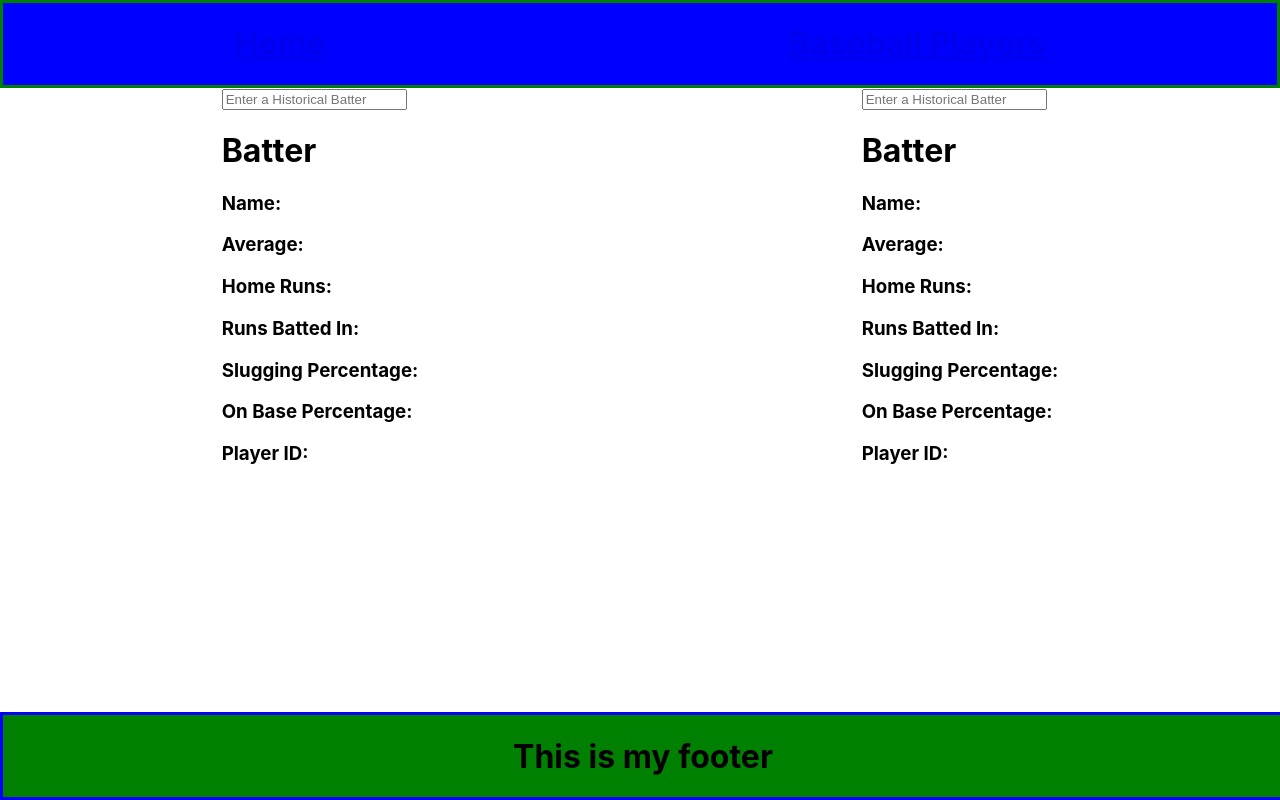
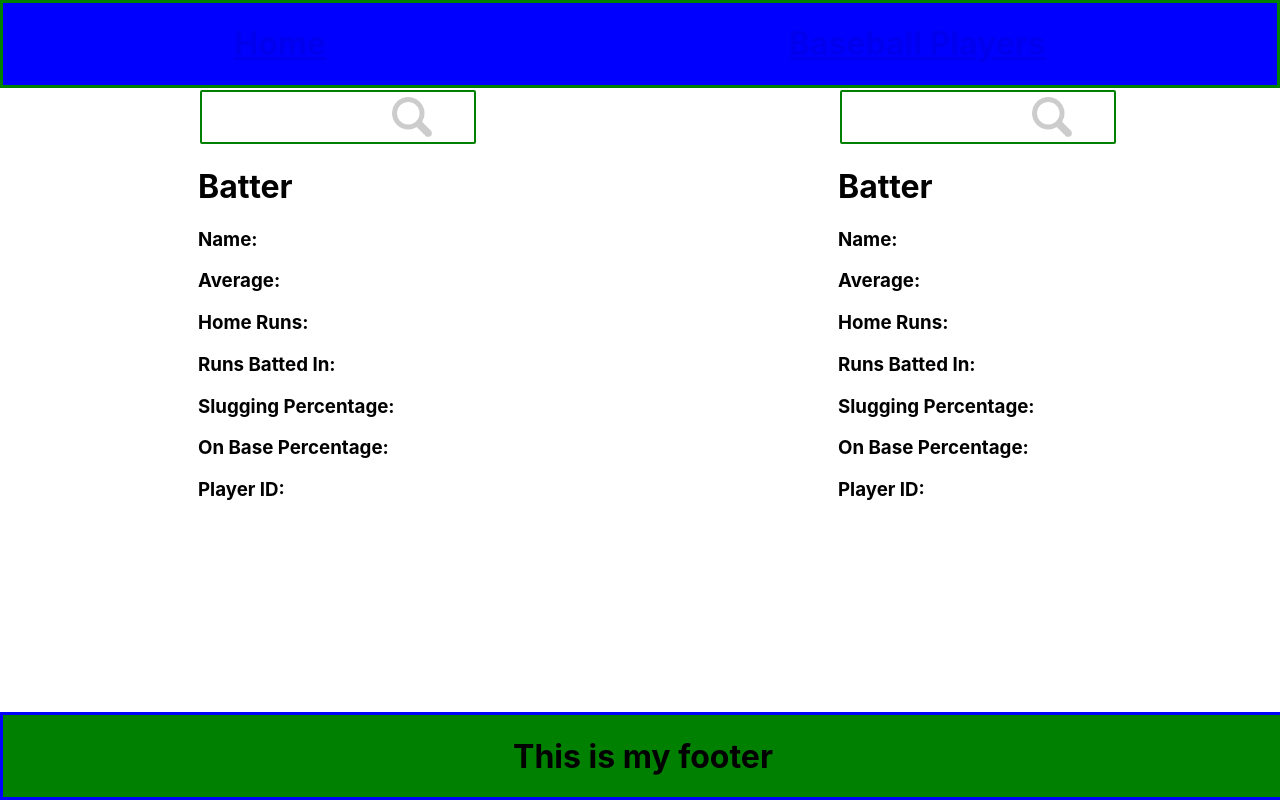
Before and after one commit to iar001/mlb-project, a React (Create React App) app: page /historicalhitters in a window 1280 px wide. Built offline with nearby package versions, Linux system fonts and the light colour scheme.

Commit message:
cleaned up code

```diff
--- a/src/App.css
+++ b/src/App.css
@@ -86,7 +86,6 @@ text-align: center;
 
 .search {
   width: 15rem;
-  margin: 10rem auto 2rem auto;
   text-align: right;
   position: relative;
   border: 2px solid transparent;
--- a/src/App.js
+++ b/src/App.js
@@ -15,28 +15,24 @@ class App extends Component {
   constructor(props) {
     super(props);
     this.state = {
-      ID: "",
       name: "",
       playerStatsName: "",
       playerStatsNameIDInfo: "",
       name2: "",
       playerStatsName2: "",
       playerStatsNameIDInfo2: "",
+      pName: "",
       pitcherName: "",
       pitcherStatsNameIDInfo: "",
       pitcherName2: "",
       pitcherStatsNameIDInfo2: "",
       historicalName: "",
-      historicalNamePlayerID: "",
       historicalNamePlayerIDInfo: "",
       historicalName2: "",
-      historicalNamePlayerID2: "",
       historicalNamePlayerIDInfo2: "",
       historicalPitcher: "",
-      historicalPitcherID: "",
       historicalPitcherIDInfo: "",
       historicalPitcher2: "",
-      historicalPitcherID2: "",
       historicalPitcherIDInfo2: "",
     }
   }
@@ -46,109 +42,84 @@ class App extends Component {
     this.setState({
       name: e.target.value
     })
-    // console.log(this.state.name)
   }
   handleSubmit1 = async (playerName) => {
     const playerStatsName = await playerNameVariable(playerName)
-    const playerStatsNameID = playerStatsName.player_id
-    const playerStatsNameIDInfo = await playerIDVariable(playerStatsNameID)
+    const playerStatsNameIDInfo = await playerIDVariable(playerStatsName.player_id)
     this.setState({
       playerStatsName,
       playerStatsNameIDInfo
     })
-    // console.log(this.state.playerStatsNameIDInfo)
   }
 
   handleChange2 = (e) => {
     this.setState({
       name2: e.target.value
     })
-    // console.log(this.state.ID)
   }
-  handleSubmit2 = async (e) => {
-    e.preventDefault();
-    const playerStatsName2 = await playerNameVariable(this.state.name2)
-    const playerStatsNameID2 = playerStatsName2.player_id
-    const playerStatsNameIDInfo2 = await playerIDVariable(playerStatsNameID2)
+  handleSubmit2 = async (playerName) => {
+    const playerStatsName2 = await playerNameVariable(playerName)
+    const playerStatsNameIDInfo2 = await playerIDVariable(playerStatsName2.player_id)
     this.setState({
       playerStatsName2,
       playerStatsNameIDInfo2
     })
-    // console.log(this.state.playerStatsNameIDInfo)
   }
 
   handleChangePitcher = (e) => {
     this.setState({
-      pitcherName: e.target.value
+      pName: e.target.value
     })
-    // console.log(this.state.pitcherName)
   }
-  handleSubmitPitcher = async (e) => {
-    e.preventDefault();
-    const pitcherName = await pitcherNameVariable(this.state.pitcherName)
-    const pitcherStatsNameID = pitcherName.player_id
-    const pitcherStatsNameIDInfo = await pitcherIDVariable(pitcherStatsNameID)
+  handleSubmitPitcher = async (playerName) => {
+    const pitcherName = await pitcherNameVariable(playerName)
+    const pitcherStatsNameIDInfo = await pitcherIDVariable(pitcherName.player_id)
     this.setState({
       pitcherName,
       pitcherStatsNameIDInfo
     })
-    // console.log(pitcherName)
-    // console.log(this.state.pitcherStatsNameIDInfo)
   }
 
   handleChangePitcher2 = (e) => {
     this.setState({
       pitcherName2: e.target.value
     })
-    // console.log(this.state.pitcherName)
   }
-  handleSubmitPitcher2 = async (e) => {
-    e.preventDefault();
-    const pitcherName2 = await pitcherNameVariable(this.state.pitcherName2)
-    const pitcherStatsNameID2 = pitcherName2.player_id
-    const pitcherStatsNameIDInfo2 = await pitcherIDVariable(pitcherStatsNameID2)
+  handleSubmitPitcher2 = async (playerName) => {
+    const pitcherName2 = await pitcherNameVariable(playerName)
+    const pitcherStatsNameIDInfo2 = await pitcherIDVariable(pitcherName2.player_id)
     this.setState({
       pitcherName2,
       pitcherStatsNameIDInfo2
     })
-    // console.log(pitcherName)
-    // console.log(this.state.pitcherStatsNameIDInfo)
   }
 
   handleChangeHistory = (e) => {
     this.setState({
       historicalName: e.target.value
     })
-    // console.log(this.state.historicalName)
   }
-  handleSubmitHistory = async (e) => {
-    e.preventDefault();
-    const historicalName = await historicalPlayerName(this.state.historicalName)
-    const historicalNamePlayerID = historicalName.player_id
-    const historicalNamePlayerIDInfo = await historicalPlayerID(historicalNamePlayerID)
+  handleSubmitHistory = async (playerName) => {
+    const historicalName = await historicalPlayerName(playerName)
+    const historicalNamePlayerIDInfo = await historicalPlayerID(historicalName.player_id)
     this.setState({
       historicalName,
       historicalNamePlayerIDInfo
     })
-    // console.log(historicalNamePlayerIDInfo)
   }
 
   handleChangeHistory2 = (e) => {
     this.setState({
       historicalName2: e.target.value
     })
-    // console.log(this.state.historicalName2)
   }
-  handleSubmitHistory2 = async (e) => {
-    e.preventDefault();
-    const historicalName2 = await historicalPlayerName(this.state.historicalName2)
-    const historicalNamePlayerID2 = historicalName2.player_id
-    const historicalNamePlayerIDInfo2 = await historicalPlayerID(historicalNamePlayerID2)
+  handleSubmitHistory2 = async (playerName) => {
+    const historicalName2 = await historicalPlayerName(playerName)
+    const historicalNamePlayerIDInfo2 = await historicalPlayerID(historicalName2.player_id)
     this.setState({
       historicalName2,
       historicalNamePlayerIDInfo2
     })
-    // console.log(historicalNamePlayerIDInfo2)
   }
 
   handleChangePitcherHistory = (e) => {
@@ -156,11 +127,9 @@ class App extends Component {
       historicalPitcher: e.target.value
     })
   }
-  handleSubmitPitcherHistory = async (e) => {
-    e.preventDefault();
-    const historicalPitcher = await historicalPitcherName(this.state.historicalPitcher)
-    const historicalPitcherID1 = historicalPitcher.player_id
-    const historicalPitcherIDInfo = await historicalPitcherID(historicalPitcherID1)
+  handleSubmitPitcherHistory = async (playerName) => {
+    const historicalPitcher = await historicalPitcherName(playerName)
+    const historicalPitcherIDInfo = await historicalPitcherID(historicalPitcher.player_id)
     this.setState({
       historicalPitcher,
       historicalPitcherIDInfo
@@ -172,11 +141,9 @@ class App extends Component {
       historicalPitcher2: e.target.value
     })
   }
-  handleSubmitPitcherHistory2 = async (e) => {
-    e.preventDefault();
-    const historicalPitcher2 = await historicalPitcherName(this.state.historicalPitcher2)
-    const historicalPitcherID2 = historicalPitcher2.player_id
-    const historicalPitcherIDInfo2 = await historicalPitcherID(historicalPitcherID2)
+  handleSubmitPitcherHistory2 = async (playerName) => {
+    const historicalPitcher2 = await historicalPitcherName(playerName)
+    const historicalPitcherIDInfo2 = await historicalPitcherID(historicalPitcher2.player_id)
     this.setState({
       historicalPitcher2,
       historicalPitcherIDInfo2
--- a/src/components/Dropdown.jsx
+++ b/src/components/Dropdown.jsx
@@ -99,7 +99,7 @@ export class Dropdown extends Component {
     return (
       <form onSubmit={(e) => {
         e.preventDefault();
-        this.props.handleSubmit(this.state.userInput)
+        this.props.handleSubmit1(this.state.userInput)
       }} id="batter-form-name">
         <div className="search">
           <input
--- a/src/components/HistoricalPitchers.jsx
+++ b/src/components/HistoricalPitchers.jsx
@@ -1,13 +1,27 @@
 import React from 'react';
-import { Link } from 'react-router-dom';
+import Dropdown from '../components/Dropdown';
+
 
 export default function HistoricalPitchers(props) {
   return (
     <div className="historical-pitchers">
 
       <div>
-        <form id="pitcher-form-name" onSubmit={props.handleSubmitPitcherHistory}>
-          <input id="input" type="text" onChange={props.handleChangePitcherHistory} placeholder="Enter a Historical Pitcher" />
+        <Dropdown
+          type="text"
+          handleSubmit1={props.handleSubmitPitcherHistory}
+          options={[
+            "Cy Young",
+            "Sandy Koufax",
+            "Steve Carlton",
+            "Roger Clemens",
+            "Mariano Rivera",
+            "Trevor Hoffman",
+            "Ron Guidry"
+          ]}
+          onChange1={props.handleChangePitcherHistory}
+          placeholder="Enter a Historical Batter"
+        />
           <h1>Pitcher</h1>
           <h3>Name: {props.historicalPitcher.name_display_first_last}</h3>
           <h3>Wins: {props.historicalPitcherIDInfo.w}</h3>
@@ -16,12 +30,24 @@ export default function HistoricalPitchers(props) {
           <h3>K per 9: {props.historicalPitcherIDInfo.k9}</h3>
           <h3>Saves: {props.historicalPitcherIDInfo.sv}</h3>
           <h3>Player ID: {props.historicalPitcherIDInfo.player_id}</h3>
-        </form>
       </div>
 
       <div>
-        <form id="pitcher-form-name" onSubmit={props.handleSubmitPitcherHistory2}>
-          <input id="input" type="text" onChange={props.handleChangePitcherHistory2} placeholder="Enter a Historical Pitcher" />
+        <Dropdown
+          type="text"
+          handleSubmit1={props.handleSubmitPitcherHistory2}
+          options={[
+            "Cy Young",
+            "Sandy Koufax",
+            "Steve Carlton",
+            "Roger Clemens",
+            "Mariano Rivera",
+            "Trevor Hoffman",
+            "Ron Guidry"
+          ]}
+          onChange1={props.handleChangePitcherHistory2}
+          placeholder="Enter a Historical Batter"
+        />
           <h1>Pitcher</h1>
           <h3>Name: {props.historicalPitcher2.name_display_first_last}</h3>
           <h3>Wins: {props.historicalPitcherIDInfo2.w}</h3>
@@ -30,7 +56,6 @@ export default function HistoricalPitchers(props) {
           <h3>K per 9: {props.historicalPitcherIDInfo2.k9}</h3>
           <h3>Saves: {props.historicalPitcherIDInfo2.sv}</h3>
           <h3>Player ID: {props.historicalPitcherIDInfo2.player_id}</h3>
-        </form>
       </div>
     </div>
 
--- a/src/components/HistoricalPlayers.jsx
+++ b/src/components/HistoricalPlayers.jsx
@@ -1,5 +1,6 @@
 import React from 'react';
-import { Link } from 'react-router-dom';
+// import { Link } from 'react-router-dom';
+import Dropdown from '../components/Dropdown';
 
 
 export default function HistoricalPlayers(props) {
@@ -7,8 +8,22 @@ export default function HistoricalPlayers(props) {
     <div className="historical-batters">
 
       <div className="historical-batter-name">
-        <form id="batter-form-name" onSubmit={props.handleSubmitHistory}>
-          <input id="input" type="text" onChange={props.handleChangeHistory} placeholder="Enter a Historical Batter"/>
+        {/* <form id="batter-form-name" onSubmit={props.handleSubmitHistory}> */}
+        <Dropdown
+          type="text"
+          handleSubmit1={props.handleSubmitHistory}
+          options={[
+            "Babe Ruth",
+            "Lou Gehrig",
+            "Mickey Mantle",
+            "Mike Schmidt",
+            "Albert Belle",
+            "Frank Thomas",
+            "Ty Cobb"
+          ]}
+          onChange1={props.handleChangeHistory}
+          placeholder="Enter a Historical Batter"
+        />
           <h1>Batter</h1>
           <h3>Name: {props.historicalName.name_display_first_last}</h3>
           <h3>Average: {props.historicalNamePlayerIDInfo.avg}</h3>
@@ -17,12 +32,26 @@ export default function HistoricalPlayers(props) {
           <h3>Slugging Percentage: {props.historicalNamePlayerIDInfo.slg}</h3>
           <h3>On Base Percentage: {props.historicalNamePlayerIDInfo.obp}</h3>
           <h3>Player ID: {props.historicalNamePlayerIDInfo.player_id}</h3>
-        </form>
+        {/* </form> */}
       </div>
 
       <div className="historical-batter-name">
-        <form id="batter-form-name" onSubmit={props.handleSubmitHistory2}>
-          <input id="input" type="text" onChange={props.handleChangeHistory2} placeholder="Enter a Historical Batter"/>
+        {/* <form id="batter-form-name" onSubmit={props.handleSubmitHistory2}> */}
+        <Dropdown
+          type="text"
+          handleSubmit1={props.handleSubmitHistory2}
+          options={[
+            "Babe Ruth",
+            "Lou Gehrig",
+            "Mickey Mantle",
+            "Mike Schmidt",
+            "Albert Belle",
+            "Frank Thomas",
+            "Ty Cobb"
+          ]}
+          onChange1={props.handleChangeHistory2}
+          placeholder="Enter a Historical Batter"
+        />
           <h1>Batter</h1>
           <h3>Name: {props.historicalName2.name_display_first_last}</h3>
           <h3>Average: {props.historicalNamePlayerIDInfo2.avg}</h3>
@@ -31,7 +60,7 @@ export default function HistoricalPlayers(props) {
           <h3>Slugging Percentage: {props.historicalNamePlayerIDInfo2.slg}</h3>
           <h3>On Base Percentage: {props.historicalNamePlayerIDInfo2.obp}</h3>
           <h3>Player ID: {props.historicalNamePlayerIDInfo2.player_id}</h3>
-        </form>
+        {/* </form> */}
       </div>
     </div>
   )
--- a/src/components/Pitchers.jsx
+++ b/src/components/Pitchers.jsx
@@ -1,13 +1,29 @@
 import React from 'react';
-import { Link } from 'react-router-dom';
+// import { Link } from 'react-router-dom';
+import Dropdown from '../components/Dropdown';
+
 
 
 export default function Pitchers(props) {
   return (
     <div className="pitchers">
       <div>
-        <form id="pitcher-form-name" onSubmit={props.handleSubmitPitcher}>
-          <input id="input" type="text" onChange={props.handleChangePitcher} placeholder="Enter a Current Pitcher" />
+        {/* <form id="pitcher-form-name" onSubmit={props.handleSubmitPitcher}> */}
+        <Dropdown
+          type="text"
+          handleSubmit1={props.handleSubmitPitcher}
+          options={[
+            "Justin Verlander",
+            "Sonny Gray",
+            "Jacob deGrom",
+            "Zach Wheeler",
+            "Max Scherzer",
+            "Clayton Kershaw",
+            "Dakota Hudson"
+          ]}
+          onChange1={props.handleChangePitcher}
+          placeholder="Enter a Current Pitcher"
+        />
           <h1>Pitcher</h1>
           <h3>Name: {props.pitcherName.name_display_first_last}</h3>
           <h3>Wins: {props.pitcherStatsNameIDInfo.w}</h3>
@@ -16,12 +32,26 @@ export default function Pitchers(props) {
           <h3>K per 9: {props.pitcherStatsNameIDInfo.k9}</h3>
           <h3>Saves: {props.pitcherStatsNameIDInfo.sv}</h3>
           <h3>Player ID: {props.pitcherStatsNameIDInfo.player_id}</h3>
-        </form>
+        {/* </form> */}
       </div>
 
       <div>
-        <form id="pitcher-form-name2" onSubmit={props.handleSubmitPitcher2}>
-          <input id="input" type="text" onChange={props.handleChangePitcher2} placeholder="Enter Another Pitcher" />
+        {/* <form id="pitcher-form-name2" onSubmit={props.handleSubmitPitcher2}> */}
+        <Dropdown
+          type="text"
+          handleSubmit1={props.handleSubmitPitcher2}
+          options={[
+            "Justin Verlander",
+            "Sonny Gray",
+            "Jacob deGrom",
+            "Zach Wheeler",
+            "Max Scherzer",
+            "Clayton Kershaw",
+            "Dakota Hudson"
+          ]}
+          onChange1={props.handleChangePitcher2}
+          placeholder="Enter a Current Pitcher"
+        />
           <h1>Pitcher</h1>
           <h3>Name: {props.pitcherName2.name_display_first_last}</h3>
           <h3>Wins: {props.pitcherStatsNameIDInfo2.w}</h3>
@@ -30,7 +60,7 @@ export default function Pitchers(props) {
           <h3>K per 9: {props.pitcherStatsNameIDInfo2.k9}</h3>
           <h3>Saves: {props.pitcherStatsNameIDInfo2.sv}</h3>
           <h3>Player ID: {props.pitcherStatsNameIDInfo2.player_id}</h3>
-        </form>
+        {/* </form> */}
       </div>
 
     </div>
--- a/src/components/Players.jsx
+++ b/src/components/Players.jsx
@@ -10,7 +10,7 @@ export default function Players(props) {
         {/* <form id="batter-form-name" onSubmit={props.handleSubmit1}> */}
         <Dropdown
           type="text"
-          handleSubmit={props.handleSubmit1}
+          handleSubmit1={props.handleSubmit1}
           options={[
             "Mike Trout",
             "Aaron Judge",
@@ -20,7 +20,7 @@ export default function Players(props) {
             "Kris Bryant",
             "Anthony Rizzo"
           ]}
-          onChange={props.handleChange1}
+          onChange1={props.handleChange1}
           placeholder="Enter a Current Batter"
         />
         <h1>Batter</h1>
@@ -35,8 +35,23 @@ export default function Players(props) {
       </div>
 
       <div className="batter-name-2">
-        <form id="batter-form-name-2" onSubmit={props.handleSubmit2}>
-          <input id="input" type="text" onChange={props.handleChange2} placeholder="Enter Another Batter" />
+        {/* <form id="batter-form-name-2" onSubmit={props.handleSubmit2}> */}
+        {/* <input id="input" type="text" onChange={props.handleChange2} placeholder="Enter Another Batter" /> */}
+        <Dropdown
+          type="text"
+          handleSubmit1={props.handleSubmit2}
+          options={[
+            "Mike Trout",
+            "Aaron Judge",
+            "Aaron Hicks",
+            "Gary Sanchez",
+            "Paul Goldschmidt",
+            "Kris Bryant",
+            "Anthony Rizzo"
+          ]}
+          onChange1={props.handleChange2}
+          placeholder="Enter a Current Batter"
+        />
           <h1>Batter</h1>
           <h3>Name: {props.playerStatsName2.name_display_first_last}</h3>
           <h3>Average: {props.playerStatsNameIDInfo2.avg}</h3>
@@ -45,7 +60,7 @@ export default function Players(props) {
           <h3>Slugging Percentage: {props.playerStatsNameIDInfo2.slg}</h3>
           <h3>On Base Percentage: {props.playerStatsNameIDInfo2.obp}</h3>
           <h3>Player ID: {props.playerStatsNameIDInfo2.player_id}</h3>
-        </form>
+        {/* </form> */}
       </div>
 
     </div>
```
